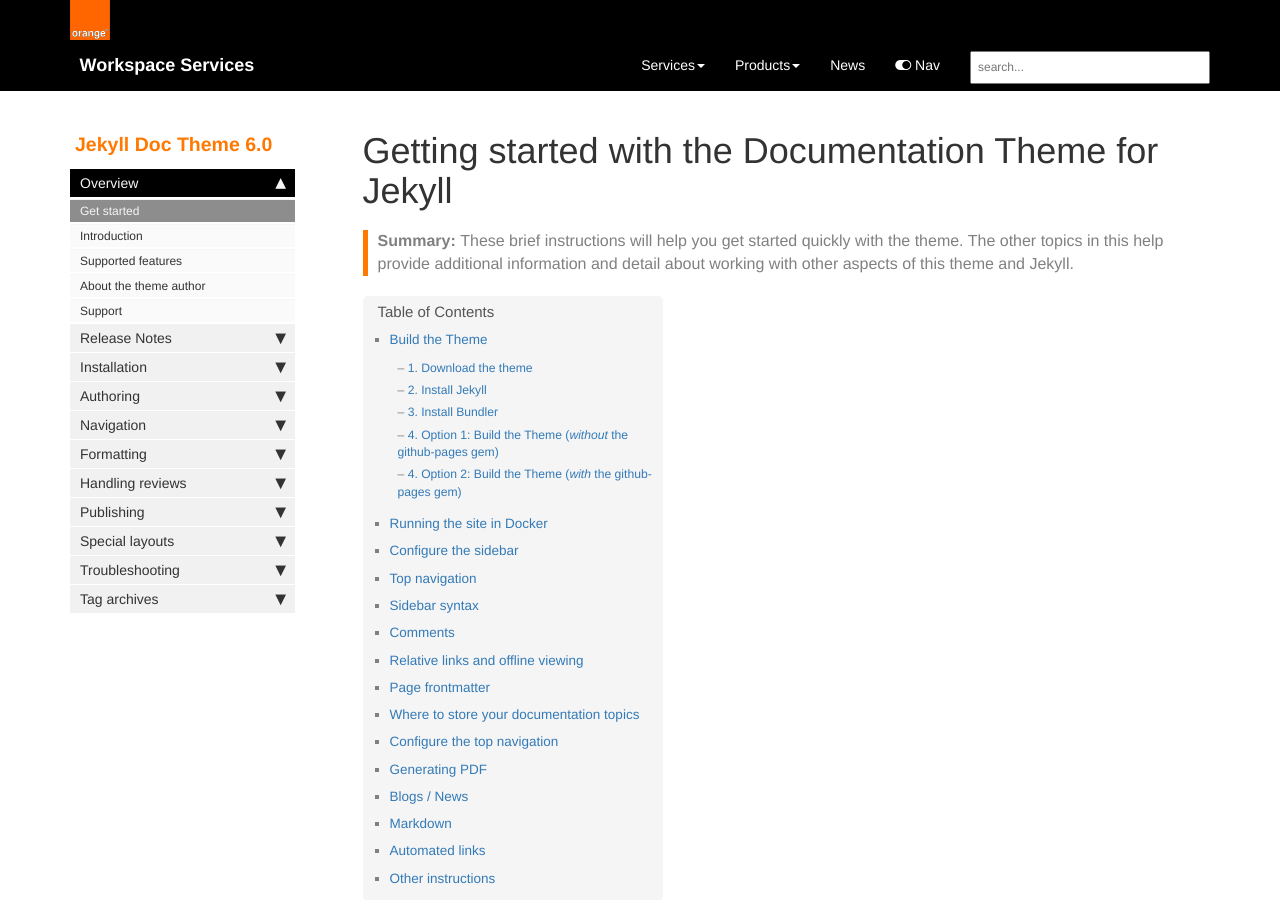
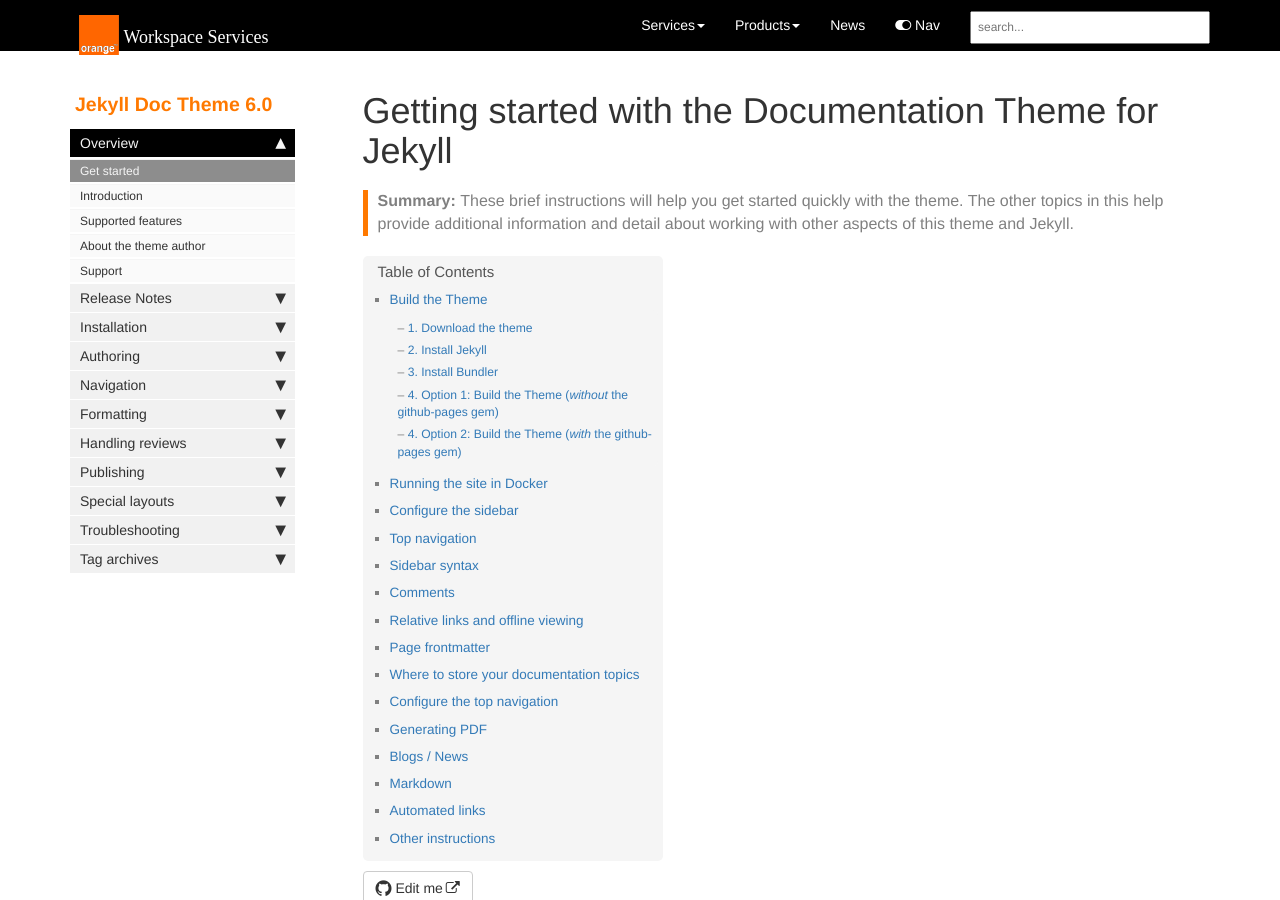
Before and after one commit to brummens/workspace-docs, a Jekyll site: the page built from index.md, in a window 1280 px wide and 900 px high. Built offline with Jekyll 4.4.1, drawn with Linux system fonts in a browser that asks for light colours; comment, search, counter and statistics services are not loaded.

Commit message:
Update topnav.html

```diff
--- a/_includes/topnav.html
+++ b/_includes/topnav.html
@@ -1,9 +1,6 @@
 <!-- Navigation -->
 <nav class="navbar navbar-inverse navbar-static-top">
     <div class="container topnavlinks">
-        <div>
-			<img src="{{ "images/company_logo.svg" }}" width="40" height="40" alt="Company logo"/>
-		</div>
 		<div class="navbar-header">
             <button type="button" class="navbar-toggle" data-toggle="collapse" data-target="#bs-example-navbar-collapse-1">
                 <span class="sr-only">Toggle navigation</span>
@@ -11,7 +8,9 @@
                 <span class="icon-bar"></span>
                 <span class="icon-bar"></span>
             </button>
-			<a class="fa fa-lg navbar-brand" href="index.html">&nbsp;<span class="projectTitle"> {{site.topnav_title}}</span></a>
+			<a class="fa fa-lg navbar-brand" href="index.html">&nbsp;
+                <span><img src="{{ "images/company_logo.svg" | relative_url }}" width="40" height="40" alt="Company logo"></span> {{ site.topnav_title }}
+            </a>
         </div>
         <div class="collapse navbar-collapse" id="bs-example-navbar-collapse-1">
             <ul class="nav navbar-nav navbar-right">
```
